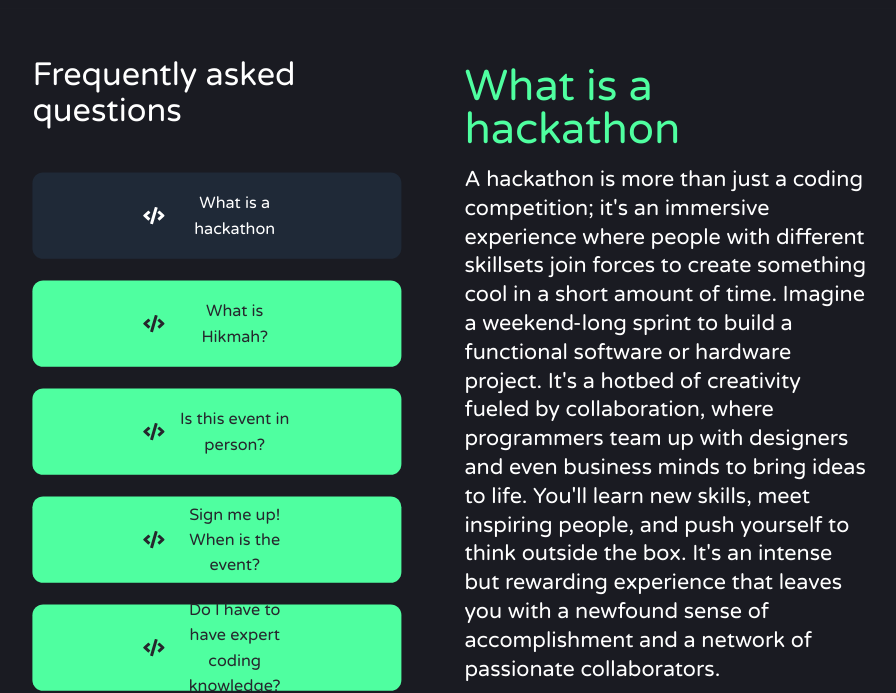
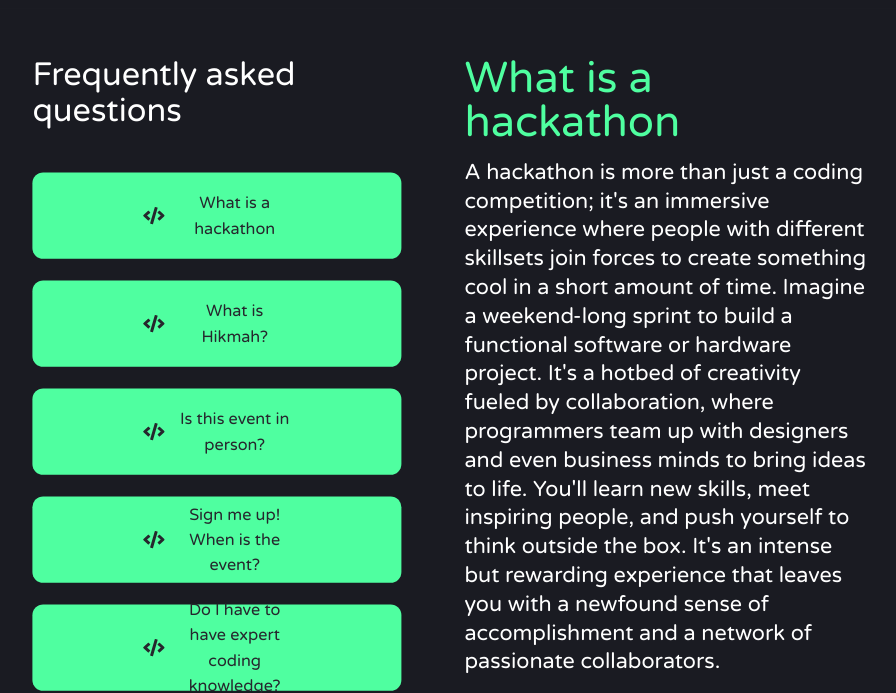
Before and after one commit to Islamic-Forum-Youth-Association/HikmahHacks, a Next.js app: page / in a window 1280 px wide. Shown: the part 1278-1971 px from the top of the page, without its empty margins (262-1158 px from the left). Built offline with nearby package versions, Linux system fonts and the light colour scheme.

Commit message:
Feature/faq (#13)
* wubalubadubdub

* added animation for question button to enlarge on hover

* "added text animation and hover button animation

* Removed sub-HikmahHacks Folder

---------

Co-authored-by: Wajdaan <1wajdaanmalik@gmail.com>

```diff
--- a/app/components/faqs.jsx
+++ b/app/components/faqs.jsx
@@ -1,13 +1,14 @@
 'use client'
 import { useState } from "react";
 import { FaCode } from "react-icons/fa";
+import { motion } from "framer-motion";
 
 function Faqs() {
     const QAs = [
         { question: "What is a hackathon", answer: "A hackathon is more than just a coding competition; it's an immersive experience where people with different skillsets join forces to create something cool in a short amount of time. Imagine a weekend-long sprint to build a functional software or hardware project. It's a hotbed of creativity fueled by collaboration, where programmers team up with designers and even business minds to bring ideas to life. You'll learn new skills, meet inspiring people, and push yourself to think outside the box. It's an intense but rewarding experience that leaves you with a newfound sense of accomplishment and a network of passionate collaborators." },
         {
-            "question": "What is Hikmah?",
-            "answer": "Hikmah is the Arabic word for \"wisdom.\" It's not just about knowing a lot of things, but also about using what you know in smart and thoughtful ways. It's about making good decisions, understanding things better, and handling tricky situations wisely.\n\nThe name \"HikmahHacks\" for a hackathon is a cool mix of ideas. A hackathon is usually an event where people who love tech, like programmers and designers, come together to build new software quickly and creatively. The word \"hacks\" here means coming up with neat and clever ways to do something.\n\nSo, when you hear \"HikmahHacks,\" think about using tech skills in a smart way to solve problems. The organizers want everyone at the hackathon to not only create cool tech stuff but also to think carefully about how their creations can help people and make things better. They're encouraging everyone to blend their tech skills with wise thinking, just like the word \"hikmah\" suggests."
+            question: "What is Hikmah?",
+            answer: "Hikmah is the Arabic word for \"wisdom.\" It's not just about knowing a lot of things, but also about using what you know in smart and thoughtful ways. It's about making good decisions, understanding things better, and handling tricky situations wisely.\n\nThe name \"HikmahHacks\" for a hackathon is a cool mix of ideas. A hackathon is usually an event where people who love tech, like programmers and designers, come together to build new software quickly and creatively. The word \"hacks\" here means coming up with neat and clever ways to do something.\n\nSo, when you hear \"HikmahHacks,\" think about using tech skills in a smart way to solve problems. The organizers want everyone at the hackathon to not only create cool tech stuff but also to think carefully about how their creations can help people and make things better. They're encouraging everyone to blend their tech skills with wise thinking, just like the word \"hikmah\" suggests."
         },
         { question: "Is this event in person?", answer: "Yes! We will hold the event at the Islamic Forum of Canada (200 Advanced Blvd, Brampton, ON)" },
         { question: "Sign me up! When is the event?", answer: "We are currently taking registrations ending for our event scheduled for July 13th @12AM EST. Please visit the \"Register\" button on the navbar " },
@@ -15,34 +16,57 @@
     ];
 
     const [selectedQA, setSelectedQA] = useState(QAs[0]);
+    const [clickedQuestion, setClickedQuestion] = useState(null);
 
     const handleTabClick = (qa) => {
         setSelectedQA(qa);
-
+        setClickedQuestion(qa.question);
     }
 
-
+    const answerVariants = {
+        hidden: {
+            opacity: 0,
+            scale: 0.8,
+        },
+        visible: {
+            opacity: 1,
+            scale: 1,
+            transition: {
+                duration: 0.5,
+                delay: 0.2,
+            },
+        },
+    };
 
     return (
-    <div id="faq" className="min-h-[100vh] xl:h-[95vh]  ">
-
+        <div id="faq" className="min-h-[100vh] xl:h-[95vh]">
             <div className="container px-auto min-w-[100vw] bg-[#1A1B22]">
-            <div className="grid xl:grid-cols-2 grid-rows-2 scale-90  ">
+                <div className="grid xl:grid-cols-2 grid-rows-2 scale-90">
                     <div className="">
-                        <h1 className="text-white text-3xl mx-auto xl:pl-64 my-[6vh] inline-block md:text-4xl pr-15  items-center justify-center">Frequently asked questions</h1>
+                        <h1 className="text-white text-3xl mx-auto xl:pl-64 my-[6vh] inline-block md:text-4xl pr-15 items-center justify-center">Frequently asked questions</h1>
                         <div className="space-y-6 xl:ml-64 mb-12">
                             {QAs.map((qa, index) => (
-                            <div key={index} className={`text-[#26272D] scale-40 hover:text-white bg-[#4FFFA0] rounded-xl text-2xl xl:px-[9vw] flex justify-around xl:w-[32vw] w-[100vw] text-center  items-center h-[12vh] hover:bg-[#021416] cursor-pointer ${selectedQA.answer === qa.answer && 'bg-gray-800 text-white hover:bg-gray-600 '} md:`} onClick={() => handleTabClick(qa)}>
-
+                                <motion.div key={index} className={`text-[#26272D] scale-40 hover:text-white bg-[#4FFFA0] rounded-xl text-2xl xl:px-[9vw] flex justify-around xl:w-[32vw] w-[100vw] text-center items-center h-[12vh] hover:bg-[#021416] cursor-pointer ${clickedQuestion === qa.question && 'bg-gray-800 text-white hover:bg-gray-600 '}`} onClick={() => handleTabClick(qa)} whileHover={{ scale: 1.05 }} transition={{ duration: 0.2 }}>
                                     <div className="flex items-center">
-
-                                    <FaCode  size={24} className="min-w-[24px] min-h-[24px] mx-2"/>
+                                        <FaCode size={24} className="min-w-[24px] min-h-[24px] mx-2" />
                                         <div className="text-lg xl:text-lg md:text-4xl">{qa.question}</div>
                                     </div>
-                            </div>
+                                </motion.div>
                             ))}
                         </div>
                     </div>
+                    <div className="xl:px-24 py-12 w-[100%] h-full">
+                        {selectedQA && (
+                            <div className="flex flex-col">
+                                <h2 className="text-[#4fffa0] inline-block md:text-5xl text-2xl mb-4">{selectedQA.question}</h2>
+                                <motion.div key={selectedQA.question} initial="hidden" animate="visible" variants={answerVariants} className="flex flex-col">
+                                    <div className="text-white md:text-2xl text-lg h-fit">{selectedQA.answer}</div>
+                                </motion.div>
+                            </div>
+                        )}
+                    </div>
+                </div>
+
                 <div className="xl:px-24 py-12  w-[100%] h-full flex justify-center items-center ">
                     {selectedQA && (
                         <div className="flex  flex-col">
@@ -53,8 +77,6 @@
                 </div>
             </div>
         </div>
-
-        </div>
     );
 }
 
```
Lines whose indentation alone changed are shown as unchanged.
